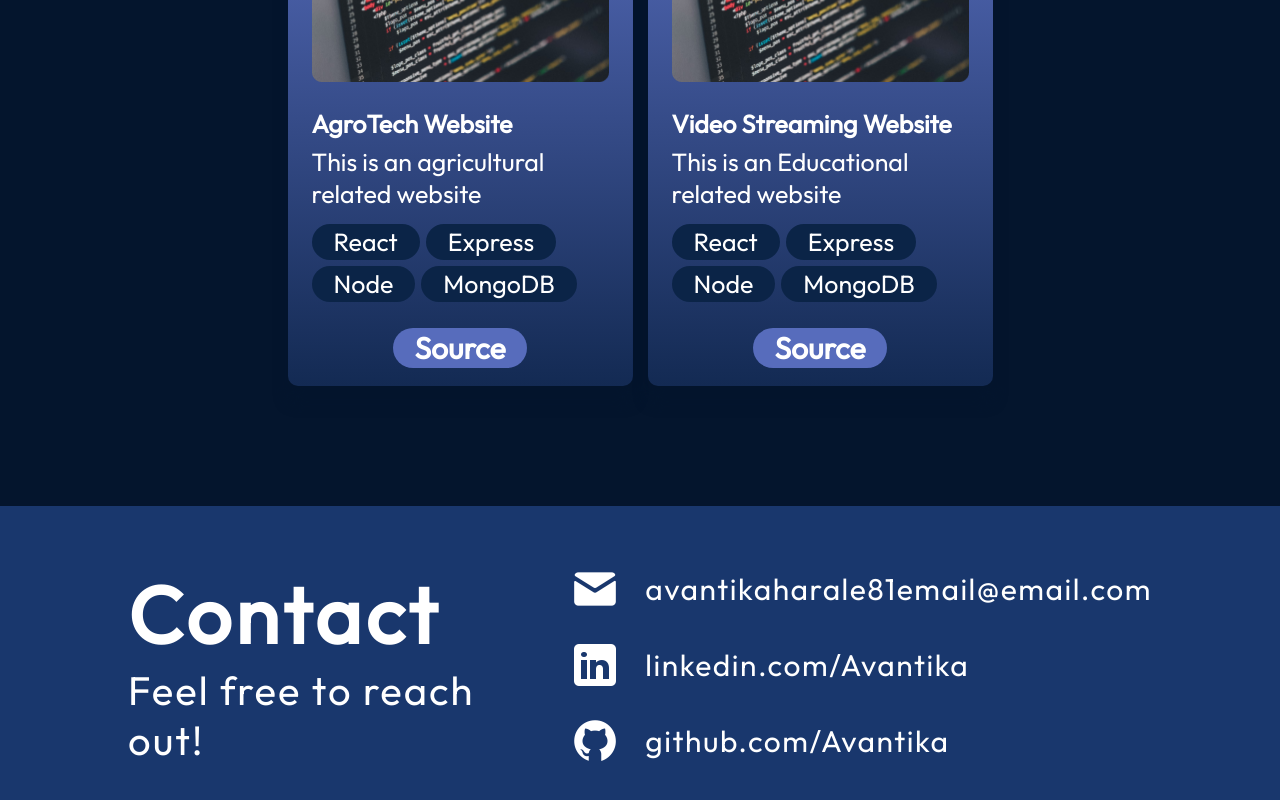
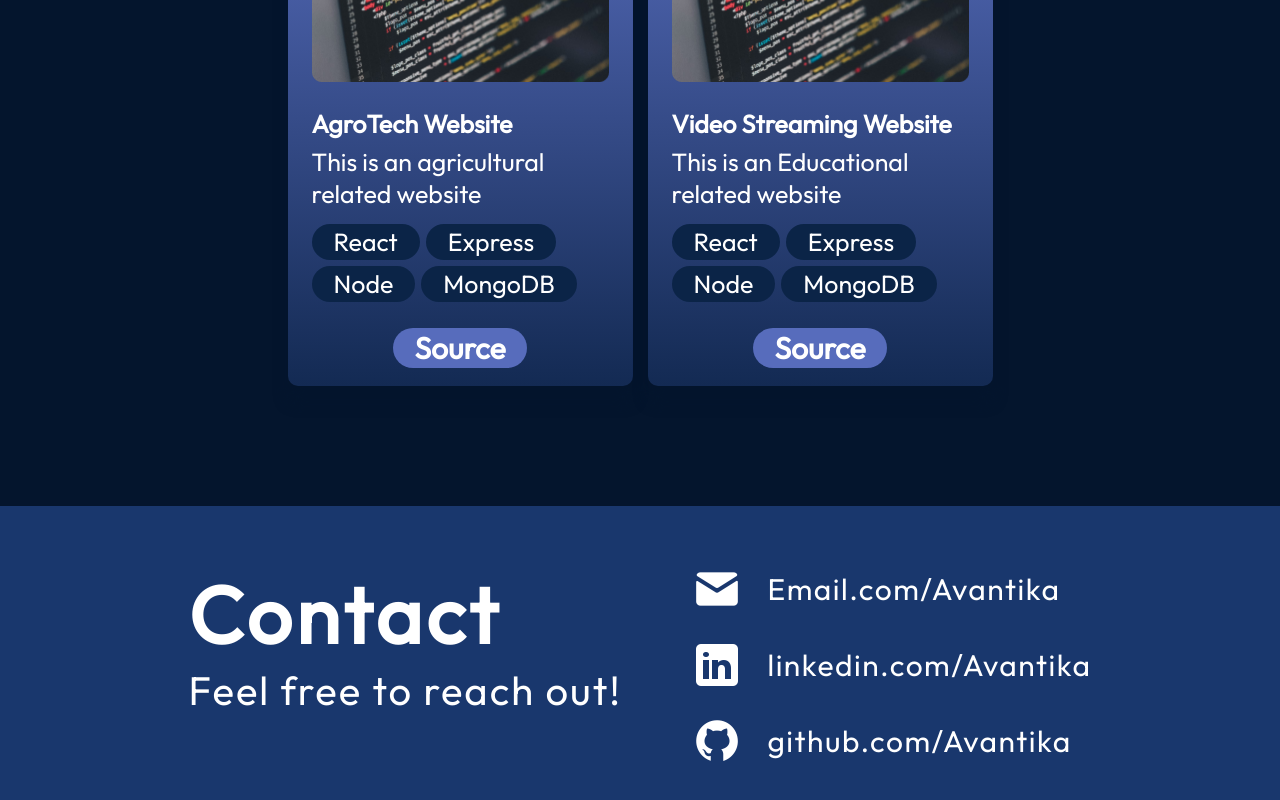
Before and after one commit to Avantika-786/Portfolio, a React (Vite) app: page / in a window 1280 px wide. Shown: the part 2640-3440 px from the top of the page. Built offline with nearby package versions, Linux system fonts and the light colour scheme.

Commit message:
first commit

```diff
--- a/src/Components/About/About.module.css
+++ b/src/Components/About/About.module.css
@@ -29,7 +29,7 @@
 }
 
 .aboutImage {
-  width: 25%;
+  width: 35%;
 
 }
 
--- a/src/Components/Contact/Contact.jsx
+++ b/src/Components/Contact/Contact.jsx
@@ -13,9 +13,7 @@ export const Contact = () => {
       <ul className={styles.links}>
         <li className={styles.link}>
           <img src={getImageUrl("contact/emailIcon.png")} alt="Email icon" />
-          <a href="mailto:avantikaharale81@email.com">
-            avantikaharale81email@email.com
-          </a>
+          <a href="mailto:avantikaharale81@email.com">Email.com/Avantika</a>
         </li>
         <li className={styles.link}>
           <img
```
